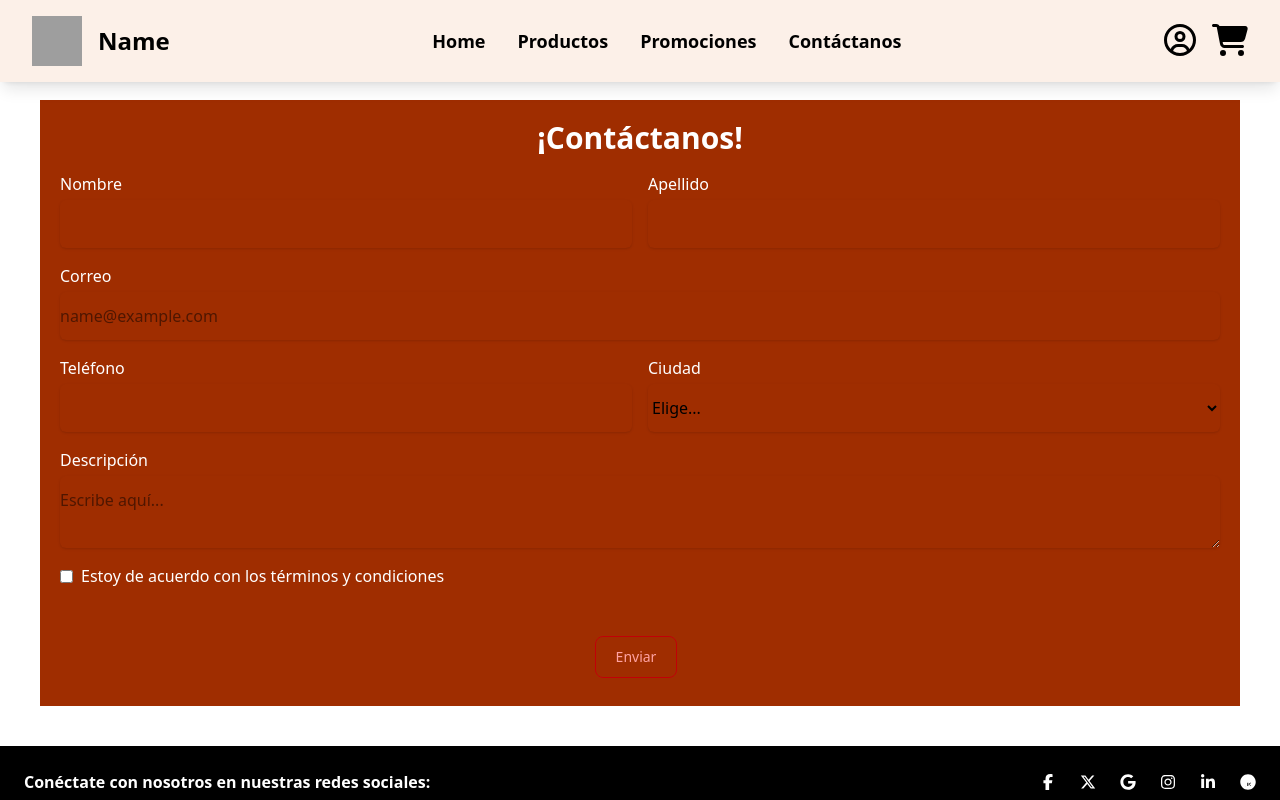
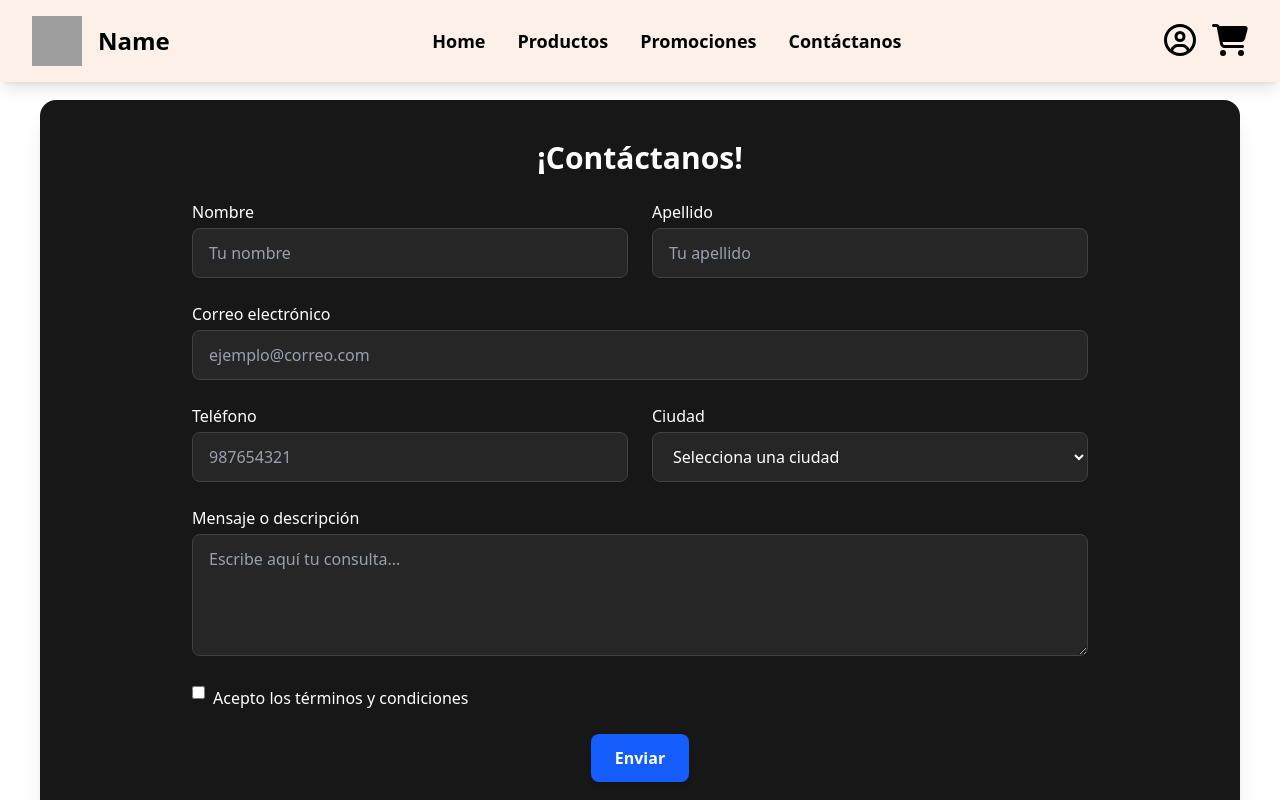
Before and after one commit to Hocchik/designweb-proyect, a React (Vite) app in the folder frontend-client/: page /contactus in a window 1280 px wide. Shown: the top 800 px of the page. Built offline with nearby package versions, Linux system fonts and the light colour scheme; grey boxes are pictures that could not be loaded.

Commit message:
formulario que ya no se horrible

```diff
--- a/frontend-client/src/components/Principal/ContactUs.jsx
+++ b/frontend-client/src/components/Principal/ContactUs.jsx
@@ -2,82 +2,99 @@ import React from 'react';
 
 const ContactUs = () => {
     return (
-        <section id="Negocios" className="flex flex-col justify-center items-center m-5 p-5 bg-orange-800 text-white mt-20">
-            <h3 className="text-3xl font-bold mb-4">¡Contáctanos!</h3>
-            <form className="grid grid-cols-1 md:grid-cols-2 gap-4 w-full">
+        <section
+            id="Negocios"
+            className="flex flex-col justify-center items-center m-5 p-10 bg-neutral-900 text-white rounded-2xl shadow-xl mt-20"
+        >
+            <h3 className="text-3xl font-bold mb-6 text-white">¡Contáctanos!</h3>
+
+            <form className="grid grid-cols-1 md:grid-cols-2 gap-6 w-full max-w-4xl">
                 <div>
-                    <label htmlFor="nombre" className="block text-white">Nombre</label>
+                    <label htmlFor="nombre" className="block mb-1">Nombre</label>
                     <input
                         type="text"
-                        className="form-input mt-1 block w-full border-gray-300 rounded-md shadow-sm focus:border-blue-500 focus:ring focus:ring-blue-500 focus:ring-opacity-50 py-3 text-black"
                         id="nombre"
                         required
+                        className="w-full px-4 py-3 rounded-lg bg-neutral-800 text-white placeholder-gray-400 border border-neutral-700 focus:outline-none focus:ring-2 focus:ring-blue-500"
+                        placeholder="Tu nombre"
                     />
                 </div>
+
                 <div>
-                    <label htmlFor="apellido" className="block text-white">Apellido</label>
+                    <label htmlFor="apellido" className="block mb-1">Apellido</label>
                     <input
                         type="text"
-                        className="form-input mt-1 block w-full border-gray-300 rounded-md shadow-sm focus:border-blue-500 focus:ring focus:ring-blue-500 focus:ring-opacity-50 py-3 text-black"
                         id="apellido"
                         required
+                        className="w-full px-4 py-3 rounded-lg bg-neutral-800 text-white placeholder-gray-400 border border-neutral-700 focus:outline-none focus:ring-2 focus:ring-blue-500"
+                        placeholder="Tu apellido"
                     />
                 </div>
-                <div className="col-span-2">
-                    <label htmlFor="correo" className="block text-white">Correo</label>
+
+                <div className="md:col-span-2">
+                    <label htmlFor="correo" className="block mb-1">Correo electrónico</label>
                     <input
                         type="email"
-                        className="form-input mt-1 block w-full border-gray-300 rounded-md shadow-sm focus:border-blue-500 focus:ring focus:ring-blue-500 focus:ring-opacity-50 py-3 text-black"
                         id="correo"
-                        placeholder="name@example.com"
                         required
+                        placeholder="ejemplo@correo.com"
+                        className="w-full px-4 py-3 rounded-lg bg-neutral-800 text-white placeholder-gray-400 border border-neutral-700 focus:outline-none focus:ring-2 focus:ring-blue-500"
                     />
                 </div>
+
                 <div>
-                    <label htmlFor="telefono" className="block text-white">Teléfono</label>
+                    <label htmlFor="telefono" className="block mb-1">Teléfono</label>
                     <input
                         type="tel"
-                        className="form-input mt-1 block w-full border-gray-300 rounded-md shadow-sm focus:border-blue-500 focus:ring focus:ring-blue-500 focus:ring-opacity-50 py-3 text-black"
                         id="telefono"
                         maxLength={9}
                         required
+                        placeholder="987654321"
+                        className="w-full px-4 py-3 rounded-lg bg-neutral-800 text-white placeholder-gray-400 border border-neutral-700 focus:outline-none focus:ring-2 focus:ring-blue-500"
                     />
                 </div>
+
                 <div>
-                    <label htmlFor="ciudad" className="block text-white">Ciudad</label>
+                    <label htmlFor="ciudad" className="block mb-1">Ciudad</label>
                     <select
-                        className="text-black form-select mt-1 block w-full border-gray-300 rounded-md shadow-sm focus:border-blue-500 focus:ring focus:ring-blue-500 focus:ring-opacity-50 py-3"
                         id="ciudad"
                         required
+                        className="w-full px-4 py-3 rounded-lg bg-neutral-800 text-white border border-neutral-700 focus:outline-none focus:ring-2 focus:ring-blue-500"
                     >
-                        <option selected disabled value="">Elige...</option>
+                        <option value="" disabled selected>Selecciona una ciudad</option>
                         <option>Lima</option>
+                        <option>Arequipa</option>
+                        <option>Trujillo</option>
                     </select>
                 </div>
-                <div className="col-span-2">
-                    <label htmlFor="descripcion" className="block text-white">Descripción</label>
+
+                <div className="md:col-span-2">
+                    <label htmlFor="descripcion" className="block mb-1">Mensaje o descripción</label>
                     <textarea
-                        className="form-textarea mt-1 block w-full border-gray-300 rounded-md shadow-sm focus:border-blue-500 focus:ring focus:ring-blue-500 focus:ring-opacity-50 py-3 text-black"
                         id="descripcion"
-                        placeholder="Escribe aquí..."
                         required
+                        placeholder="Escribe aquí tu consulta..."
+                        className="w-full px-4 py-3 rounded-lg bg-neutral-800 text-white placeholder-gray-400 border border-neutral-700 focus:outline-none focus:ring-2 focus:ring-blue-500"
+                        rows={4}
                     ></textarea>
                 </div>
-                <div className="col-span-2 flex items-center mb-4">
+
+                <div className="md:col-span-2 flex items-start space-x-2">
                     <input
-                        className="form-check-input mr-2"
                         type="checkbox"
                         id="terminos"
                         required
+                        className="accent-blue-600"
                     />
-                    <label className="text-white" htmlFor="terminos">
-                        Estoy de acuerdo con los términos y condiciones
+                    <label htmlFor="terminos">
+                        Acepto los términos y condiciones
                     </label>
                 </div>
-                <div className="col-span-2 text-center">
+
+                <div className="md:col-span-2 text-center">
                     <button
-                        className="mt-4  text-red-300 hover:text-white border border-red-700 hover:bg-red-300 focus:ring-4 focus:outline-none focus:ring-red-300 font-medium rounded-lg text-sm px-5 py-2.5 text-center me-2 mb-2 dark:border-red-500 dark:text-red-500 dark:hover:text-white dark:hover:bg-red-600 dark:focus:ring-red-900"
                         type="submit"
+                        className="bg-blue-600 hover:bg-blue-700 text-white font-semibold py-3 px-6 rounded-lg transition duration-300 shadow-md"
                     >
                         Enviar
                     </button>
```
